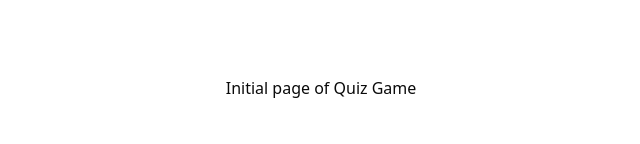
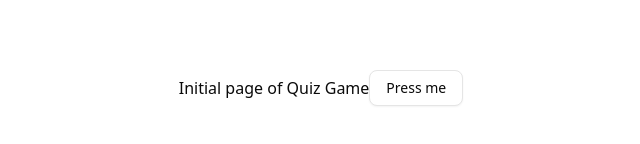
Before and after one commit to Banych/quiz-game, a Next.js app: page / in a window 1280 px wide. Shown: the part 312-456 px from the top of the page, without its empty margins (319-959 px from the left). Built offline with nearby package versions, Linux system fonts and the light colour scheme.

Commit message:
feat: add Button component and integrate shadcn library for UI components

```diff
--- a/package.json
+++ b/package.json
@@ -10,6 +10,7 @@
     "lint:fix": "next lint --fix"
   },
   "dependencies": {
+    "@radix-ui/react-slot": "^1.2.0",
     "class-variance-authority": "^0.7.1",
     "clsx": "^2.1.1",
     "lucide-react": "^0.487.0",
--- a/src/app/page.tsx
+++ b/src/app/page.tsx
@@ -1,7 +1,9 @@
+import { Button } from '@/components/ui/button';
+
 export default function HomePage() {
   return (
     <div className="h-screen w-full flex items-center justify-center">
-      Initial page of Quiz Game
+      Initial page of Quiz Game <Button variant="outline">Press me</Button>
     </div>
   );
 }
--- /dev/null
+++ b/src/components/ui/button.tsx
@@ -0,0 +1,59 @@
+import * as React from 'react';
+import { Slot } from '@radix-ui/react-slot';
+import { cva, type VariantProps } from 'class-variance-authority';
+
+import { cn } from '@/lib/utils';
+
+const buttonVariants = cva(
+  "inline-flex items-center justify-center gap-2 whitespace-nowrap rounded-md text-sm font-medium transition-all disabled:pointer-events-none disabled:opacity-50 [&_svg]:pointer-events-none [&_svg:not([class*='size-'])]:size-4 shrink-0 [&_svg]:shrink-0 outline-none focus-visible:border-ring focus-visible:ring-ring/50 focus-visible:ring-[3px] aria-invalid:ring-destructive/20 dark:aria-invalid:ring-destructive/40 aria-invalid:border-destructive",
+  {
+    variants: {
+      variant: {
+        default:
+          'bg-primary text-primary-foreground shadow-xs hover:bg-primary/90',
+        destructive:
+          'bg-destructive text-white shadow-xs hover:bg-destructive/90 focus-visible:ring-destructive/20 dark:focus-visible:ring-destructive/40 dark:bg-destructive/60',
+        outline:
+          'border bg-background shadow-xs hover:bg-accent hover:text-accent-foreground dark:bg-input/30 dark:border-input dark:hover:bg-input/50',
+        secondary:
+          'bg-secondary text-secondary-foreground shadow-xs hover:bg-secondary/80',
+        ghost:
+          'hover:bg-accent hover:text-accent-foreground dark:hover:bg-accent/50',
+        link: 'text-primary underline-offset-4 hover:underline',
+      },
+      size: {
+        default: 'h-9 px-4 py-2 has-[>svg]:px-3',
+        sm: 'h-8 rounded-md gap-1.5 px-3 has-[>svg]:px-2.5',
+        lg: 'h-10 rounded-md px-6 has-[>svg]:px-4',
+        icon: 'size-9',
+      },
+    },
+    defaultVariants: {
+      variant: 'default',
+      size: 'default',
+    },
+  }
+);
+
+function Button({
+  className,
+  variant,
+  size,
+  asChild = false,
+  ...props
+}: React.ComponentProps<'button'> &
+  VariantProps<typeof buttonVariants> & {
+    asChild?: boolean;
+  }) {
+  const Comp = asChild ? Slot : 'button';
+
+  return (
+    <Comp
+      data-slot="button"
+      className={cn(buttonVariants({ variant, size, className }))}
+      {...props}
+    />
+  );
+}
+
+export { Button, buttonVariants };
```
Also changed, not shown: 3 other files (tests, documents, lock files or other folders).
